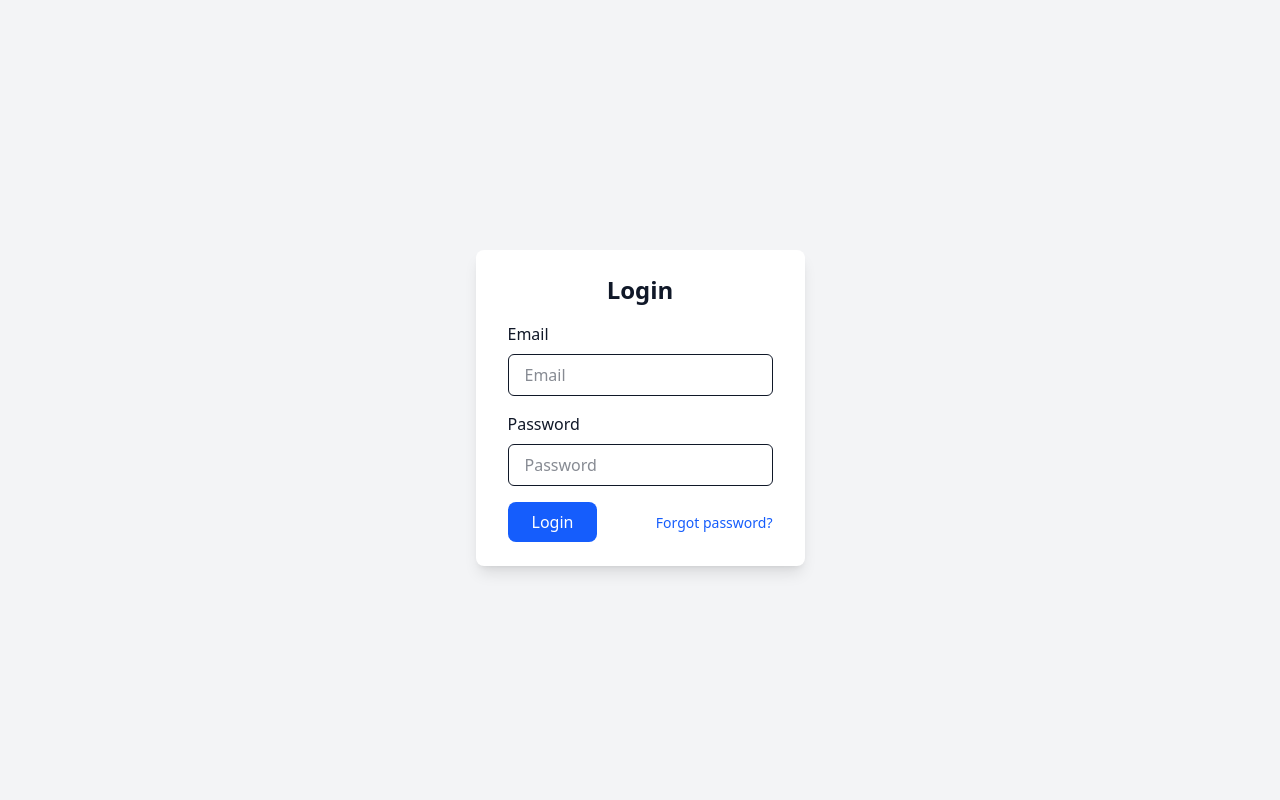
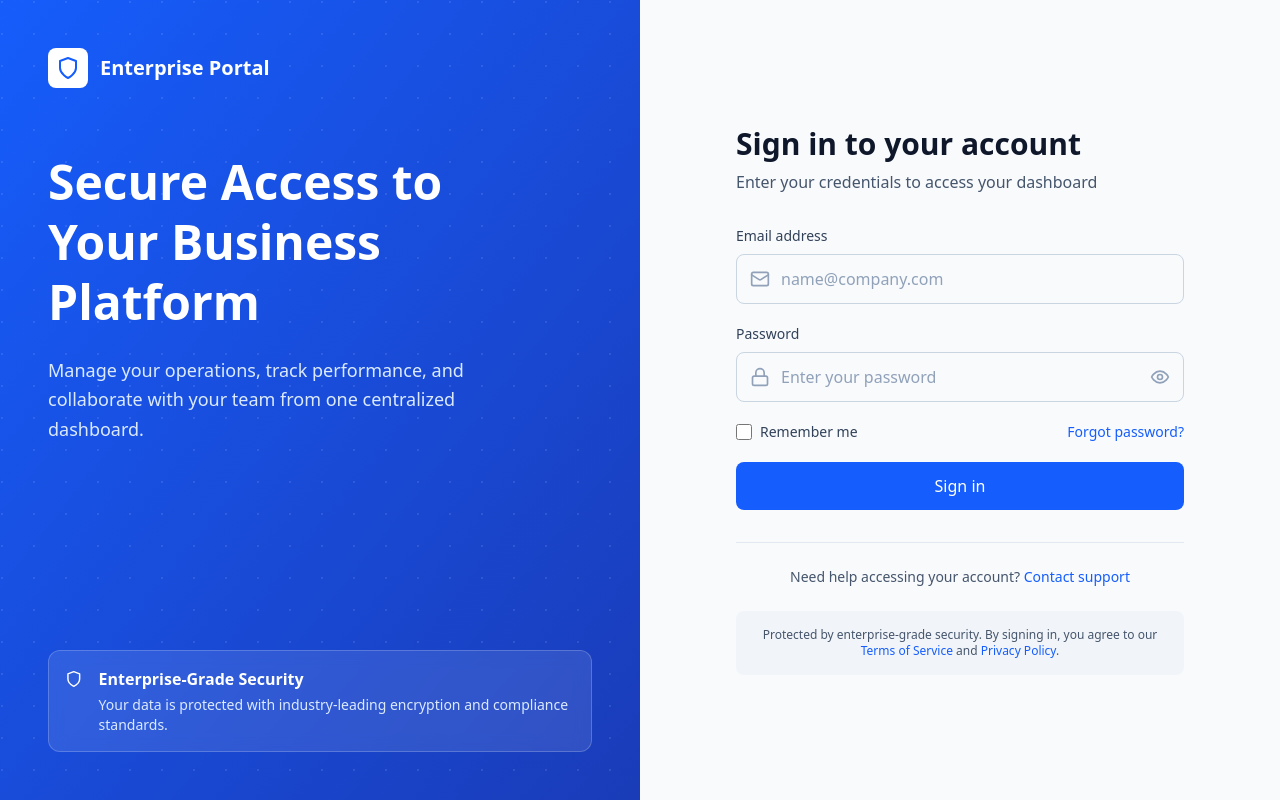
Before and after one commit to karnansp36/pro_inventory, a React (Vite) app in the folder client/: page /login in a window 1280 px wide. Built offline with nearby package versions, Linux system fonts and the light colour scheme.

Commit message:
Login page updated

```diff
--- a/client/src/components/auth/Login.jsx
+++ b/client/src/components/auth/Login.jsx
@@ -3,12 +3,15 @@ import { useDispatch, useSelector } from 'react-redux';
 import { useNavigate } from 'react-router-dom';
 import { loginUser, clearError } from '../../store/slices/authSlice';
 import { toast } from 'react-toastify';
+import { Mail, Lock, Eye, EyeOff, Shield, AlertCircle } from 'lucide-react';
 
 const Login = () => {
   const [formData, setFormData] = useState({
     email: '',
     password: '',
   });
+  const [showPassword, setShowPassword] = useState(false);
+  const [touched, setTouched] = useState({ email: false, password: false });
 
   const { email, password } = formData;
 
@@ -19,7 +22,6 @@ const Login = () => {
 
   useEffect(() => {
     if (isAuthenticated && user) {
-      // Redirect based on role after successful login
       switch (user.role) {
         case 'Admin':
           navigate('/dashboard/admin', { replace: true });
@@ -43,7 +45,7 @@ const Login = () => {
   useEffect(() => {
     if (error) {
       toast.error(error);
-      dispatch(clearError()); // Clear error after showing toast
+      dispatch(clearError());
     }
   }, [error, dispatch]);
 
@@ -52,6 +54,10 @@ const Login = () => {
       ...prevState,
       [e.target.name]: e.target.value,
     }));
+  };
+
+  const onBlur = (field) => {
+    setTouched((prev) => ({ ...prev, [field]: true }));
   };
 
   const onSubmit = async (e) => {
@@ -69,50 +75,189 @@ const Login = () => {
     }
   };
 
+  const isEmailValid = (email) => {
+    return /^[^\s@]+@[^\s@]+\.[^\s@]+$/.test(email);
+  };
+
   return (
-    <div className="flex items-center justify-center min-h-screen bg-gray-100">
-      <div className="px-8 py-6 mt-4 text-left bg-white shadow-lg rounded-lg">
-        <h2 className="text-2xl font-bold text-center">Login</h2>
-        <form onSubmit={onSubmit}>
-          <div className="mt-4">
+    <div className="min-h-screen bg-slate-50 flex">
+      {/* Left side - Branding */}
+      <div className="hidden lg:flex lg:w-1/2 bg-gradient-to-br from-blue-600 to-blue-800 p-12 flex-col justify-between relative overflow-hidden">
+        {/* Background pattern */}
+        <div className="absolute inset-0 opacity-10">
+          <div className="absolute inset-0" style={{
+            backgroundImage: 'radial-gradient(circle at 2px 2px, white 1px, transparent 0)',
+            backgroundSize: '32px 32px'
+          }}></div>
+        </div>
+
+        <div className="relative z-10">
+          {/* Logo placeholder */}
+          <div className="flex items-center gap-3 mb-16">
+            <div className="w-10 h-10 bg-white rounded-lg flex items-center justify-center">
+              <Shield className="w-6 h-6 text-blue-600" />
+            </div>
+            <span className="text-white text-xl font-semibold">Enterprise Portal</span>
+          </div>
+
+          <div className="max-w-md">
+            <h1 className="text-5xl font-bold text-white mb-6 leading-tight">
+              Secure Access to Your Business Platform
+            </h1>
+            <p className="text-blue-100 text-lg leading-relaxed">
+              Manage your operations, track performance, and collaborate with your team from one centralized dashboard.
+            </p>
+          </div>
+        </div>
+
+        <div className="relative z-10">
+          <div className="flex items-start gap-4 bg-white/10 backdrop-blur-sm rounded-xl p-4 border border-white/20">
+            <Shield className="w-5 h-5 text-white mt-0.5" />
             <div>
-              <label className="block" htmlFor="email">Email</label>
+              <h3 className="text-white font-semibold mb-1">Enterprise-Grade Security</h3>
+              <p className="text-blue-100 text-sm">Your data is protected with industry-leading encryption and compliance standards.</p>
+            </div>
+          </div>
+        </div>
+      </div>
+
+      {/* Right side - Login form */}
+      <div className="flex-1 flex items-center justify-center p-8">
+        <div className="w-full max-w-md">
+          {/* Mobile logo */}
+          <div className="lg:hidden flex items-center gap-3 mb-8">
+            <div className="w-10 h-10 bg-blue-600 rounded-lg flex items-center justify-center">
+              <Shield className="w-6 h-6 text-white" />
+            </div>
+            <span className="text-slate-900 text-xl font-semibold">Enterprise Portal</span>
+          </div>
+
+          <div className="mb-8">
+            <h2 className="text-3xl font-bold text-slate-900 mb-2">Sign in to your account</h2>
+            <p className="text-slate-600">Enter your credentials to access your dashboard</p>
+          </div>
+
+          {/* Error banner */}
+          {error && (
+            <div className="mb-6 p-4 bg-red-50 border border-red-200 rounded-lg flex items-start gap-3">
+              <AlertCircle className="w-5 h-5 text-red-600 mt-0.5 flex-shrink-0" />
+              <div>
+                <h4 className="text-sm font-semibold text-red-900 mb-1">Authentication Failed</h4>
+                <p className="text-sm text-red-700">{error}</p>
+              </div>
+            </div>
+          )}
+
+          <form onSubmit={onSubmit} className="space-y-5">
+            {/* Email field */}
+            <div>
+              <label htmlFor="email" className="block text-sm font-medium text-slate-700 mb-2">
+                Email address
+              </label>
+              <div className="relative">
+                <div className="absolute inset-y-0 left-0 pl-3.5 flex items-center pointer-events-none">
+                  <Mail className="w-5 h-5 text-slate-400" />
+                </div>
                 <input
                   type="email"
-                placeholder="Email"
                   name="email"
                   id="email"
                   value={email}
                   onChange={onChange}
-                className="w-full px-4 py-2 mt-2 border rounded-md focus:outline-none focus:ring-1 focus:ring-blue-600"
+                  onBlur={() => onBlur('email')}
+                  placeholder="name@company.com"
+                  className="block w-full pl-11 pr-4 py-3 border border-slate-300 rounded-lg text-slate-900 placeholder-slate-400 focus:outline-none focus:ring-2 focus:ring-blue-600 focus:border-transparent transition-shadow"
                   required
                 />
               </div>
-            <div className="mt-4">
-              <label className="block" htmlFor="password">Password</label>
+              {touched.email && email && !isEmailValid(email) && (
+                <p className="mt-2 text-sm text-red-600">Please enter a valid email address</p>
+              )}
+            </div>
+
+            {/* Password field */}
+            <div>
+              <label htmlFor="password" className="block text-sm font-medium text-slate-700 mb-2">
+                Password
+              </label>
+              <div className="relative">
+                <div className="absolute inset-y-0 left-0 pl-3.5 flex items-center pointer-events-none">
+                  <Lock className="w-5 h-5 text-slate-400" />
+                </div>
                 <input
-                type="password"
-                placeholder="Password"
+                  type={showPassword ? 'text' : 'password'}
                   name="password"
                   id="password"
                   value={password}
                   onChange={onChange}
-                className="w-full px-4 py-2 mt-2 border rounded-md focus:outline-none focus:ring-1 focus:ring-blue-600"
+                  onBlur={() => onBlur('password')}
+                  placeholder="Enter your password"
+                  className="block w-full pl-11 pr-11 py-3 border border-slate-300 rounded-lg text-slate-900 placeholder-slate-400 focus:outline-none focus:ring-2 focus:ring-blue-600 focus:border-transparent transition-shadow"
                   required
                 />
+                <button
+                  type="button"
+                  onClick={() => setShowPassword(!showPassword)}
+                  className="absolute inset-y-0 right-0 pr-3.5 flex items-center text-slate-400 hover:text-slate-600 transition-colors"
+                >
+                  {showPassword ? <EyeOff className="w-5 h-5" /> : <Eye className="w-5 h-5" />}
+                </button>
               </div>
-            <div className="flex items-baseline justify-between">
+            </div>
+
+            {/* Remember me & Forgot password */}
+            <div className="flex items-center justify-between">
+              <label className="flex items-center">
+                <input
+                  type="checkbox"
+                  className="w-4 h-4 border-slate-300 rounded text-blue-600 focus:ring-2 focus:ring-blue-600 focus:ring-offset-0"
+                />
+                <span className="ml-2 text-sm text-slate-700">Remember me</span>
+              </label>
+              <a href="#" className="text-sm font-medium text-blue-600 hover:text-blue-700 transition-colors">
+                Forgot password?
+              </a>
+            </div>
+
+            {/* Submit button */}
             <button
               type="submit"
-                className="px-6 py-2 mt-4 text-white bg-blue-600 rounded-lg hover:bg-blue-900"
               disabled={loading}
+              className="w-full py-3 px-4 bg-blue-600 hover:bg-blue-700 text-white font-medium rounded-lg focus:outline-none focus:ring-2 focus:ring-blue-600 focus:ring-offset-2 transition-colors disabled:opacity-50 disabled:cursor-not-allowed"
             >
-                {loading ? 'Logging in...' : 'Login'}
+              {loading ? (
+                <span className="flex items-center justify-center gap-2">
+                  <svg className="animate-spin h-5 w-5 text-white" xmlns="http://www.w3.org/2000/svg" fill="none" viewBox="0 0 24 24">
+                    <circle className="opacity-25" cx="12" cy="12" r="10" stroke="currentColor" strokeWidth="4"></circle>
+                    <path className="opacity-75" fill="currentColor" d="M4 12a8 8 0 018-8V0C5.373 0 0 5.373 0 12h4zm2 5.291A7.962 7.962 0 014 12H0c0 3.042 1.135 5.824 3 7.938l3-2.647z"></path>
+                  </svg>
+                  Signing in...
+                </span>
+              ) : (
+                'Sign in'
+              )}
             </button>
-              <a href="#" className="text-sm text-blue-600 hover:underline">Forgot password?</a>
+          </form>
+
+          {/* Footer */}
+          <div className="mt-8 pt-6 border-t border-slate-200">
+            <p className="text-center text-sm text-slate-600">
+              Need help accessing your account?{' '}
+              <a href="#" className="font-medium text-blue-600 hover:text-blue-700 transition-colors">
+                Contact support
+              </a>
+            </p>
+          </div>
+
+          {/* Security notice */}
+          <div className="mt-6 p-4 bg-slate-100 rounded-lg">
+            <p className="text-xs text-slate-600 text-center">
+              Protected by enterprise-grade security. By signing in, you agree to our{' '}
+              <a href="#" className="text-blue-600 hover:underline">Terms of Service</a> and{' '}
+              <a href="#" className="text-blue-600 hover:underline">Privacy Policy</a>.
+            </p>
           </div>
         </div>
-        </form>
       </div>
     </div>
   );
```
Lines whose indentation alone changed are shown as unchanged.
